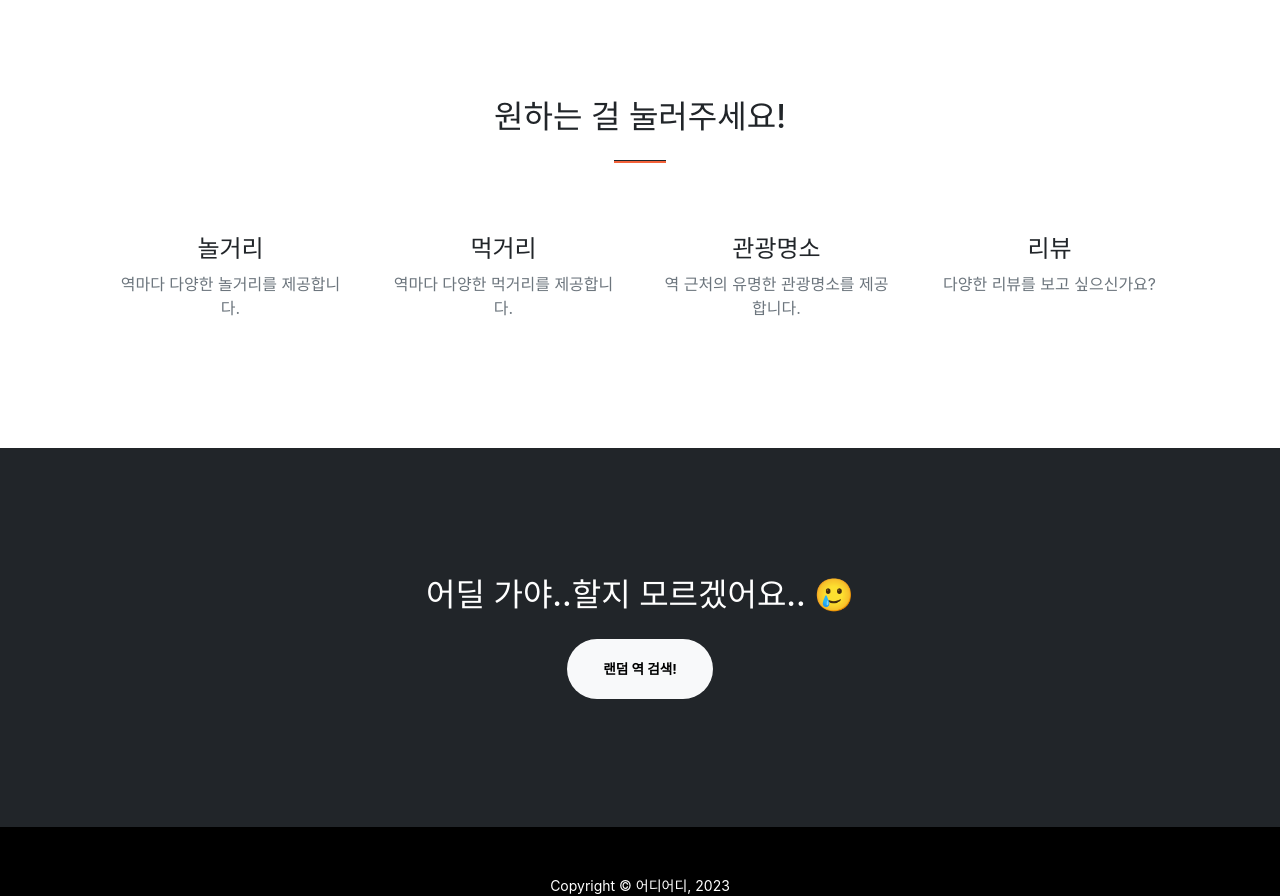
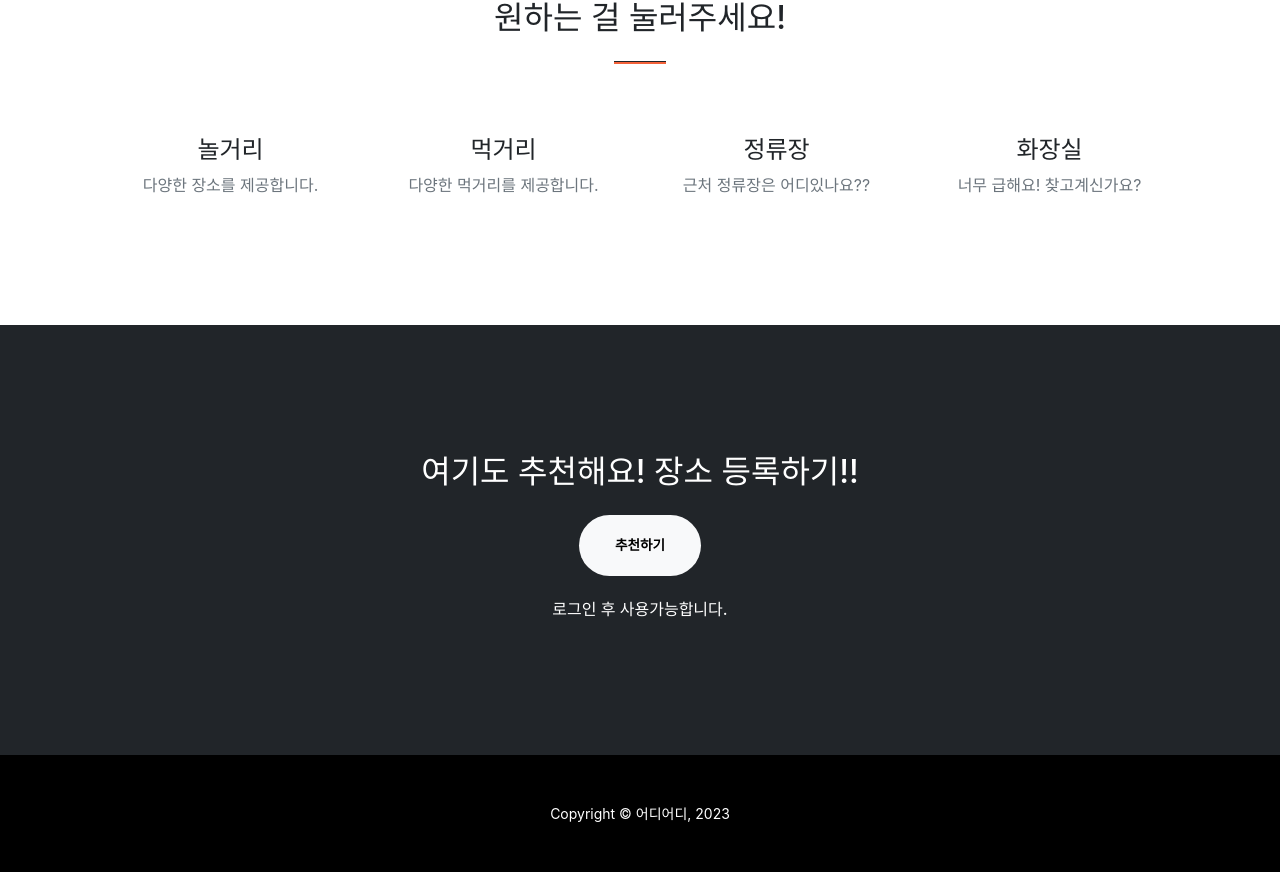
Before and after one commit to kkhhae/where-where, a React (Create React App) app in the folder wheresubway-react/: page / in a window 1280 px wide. Shown: the part 1775-2671 px from the top of the page. After the commit the page ends 2647 px from the top, so only its background shows below. Built offline with nearby package versions, Linux system fonts and the light colour scheme; some icons are missing.

Commit message:
메인화면수정

```diff
--- a/wheresubway-react/src/Map/SideButtons.jsx
+++ b/wheresubway-react/src/Map/SideButtons.jsx
@@ -57,14 +57,20 @@ function SideButtons({ onFetchStationInfo, setKeywordForSearch, keyword}) {
             <button
                 className={styles.sideButton}
                 style={{ zIndex: 1001, top: '30vh' }}
-                onClick={() => handleButtonClick(`주변공원`, 'play')}>
+                onClick={() => handleButtonClick(`주변공원`, 'park')}>
                  공원🌲
             </button>
             <button
                 className={styles.sideButton}
                 style={{ zIndex: 1001, top: '35vh' }}
-                onClick={() => handleButtonClick(`주변정류장`, 'play')}>
+                onClick={() => handleButtonClick(`주변정류장`, 'busstop')}>
                  정류장🚌
+            </button>
+            <button
+                className={styles.sideButton}
+                style={{ zIndex: 1001, top: '40vh' }}
+                onClick={() => handleButtonClick(`주변화장실`, 'toilet')}>
+                 화장실🚾
             </button>
         </div>
     );
--- a/wheresubway-react/src/Map/index.jsx
+++ b/wheresubway-react/src/Map/index.jsx
@@ -32,7 +32,8 @@
 
     //메인 검색결과값 가져오기
     const location = useLocation();
-    const keywordFromFirstPage = location.state?.keyword || "";
+    const keywordFromMain = location.state?.keyword;
+    // const keywordFromFirstPage = location.state?.keyword || "";
 
 
 
@@ -50,10 +51,10 @@
         setMap(createdMap);
 
 
-        if (keywordFromFirstPage && keywordFromFirstPage !== keyword) {
-          setKeyword(keywordFromFirstPage);
-          handleSearch(keywordFromFirstPage); // 메인 페이지에서 넘어온 키워드로 검색 실행
-        }
+        // if (keywordFromFirstPage && keywordFromFirstPage !== keyword) {
+        //   setKeyword(keywordFromFirstPage);
+        //   handleSearch(keywordFromFirstPage); // 메인 페이지에서 넘어온 키워드로 검색 실행
+        // }
 
     }, []);
 
@@ -82,6 +83,16 @@
         }
     }, [newKeyword]); // keyword가 변경될 때마다 검색 실행
 
+
+    useEffect(() => {
+        if (keywordFromMain) {
+            // SideButtons 컴포넌트의 handleButtonClick 함수와 유사한 로직
+            setKeywordForSearch(keywordFromMain);
+        }
+    }, [keywordFromMain]);
+
+
+    /* ------------------------기능들 ------------------------- */
 
     //서치버튼 실행
     const handleSearch = async () => {
--- a/wheresubway-react/src/views/main/index.jsx
+++ b/wheresubway-react/src/views/main/index.jsx
@@ -14,6 +14,11 @@ function Main(props) {
         });
     }
 
+    const gotoMapWithKeyword = (keyword) => {
+        navigate('/map', {
+            state: { keyword: keyword }
+        });
+    }
 
 
   return (
@@ -63,8 +68,8 @@ function Main(props) {
                                 <div></div>
                             </div>
                         </div>
-                        <hr className="divider divider-light" />
-                        <p className="text-white-75 mb-4" ><a  href=''>다른역 더 보기 👉</a></p>
+                        {/* <hr className="divider divider-light" /> */}
+                        {/* <p className="text-white-75 mb-4" ><a  href=''>다른역 더 보기 👉</a></p> */}
                     </div>
                 </div>
             </div>
@@ -76,32 +81,32 @@ function Main(props) {
                 <h2 className="text-center mt-0">원하는 걸 눌러주세요! </h2>
                 <hr className="divider" />
                 <div className="row gx-4 gx-lg-5">
-                    <div className="col-lg-3 col-md-6 text-center">
+                    <div className="col-lg-3 col-md-6 text-center" onClick={() => gotoMapWithKeyword('주변명소')} >
                         <div className="mt-5">
                             <div className="mb-2"><i className="bi-gem fs-1 text-primary"></i></div>
                             <h3 className="h4 mb-2">놀거리</h3>
-                            <p className="text-muted mb-0"><a href='' >역마다 다양한 놀거리를 제공합니다.</a></p>
+                            <p className="text-muted mb-0"><a >다양한 장소를 제공합니다.</a></p>
                         </div>
                     </div>
-                    <div className="col-lg-3 col-md-6 text-center">
+                    <div className="col-lg-3 col-md-6 text-center"  onClick={() => gotoMapWithKeyword('주변맛집')}>
                         <div className="mt-5">
                             <div className="mb-2"><i className="bi-laptop fs-1 text-primary"></i></div>
                             <h3 className="h4 mb-2">먹거리</h3>
-                            <p className="text-muted mb-0"><a href=''>역마다 다양한 먹거리를 제공합니다.</a></p>
+                            <p className="text-muted mb-0"><a  >다양한 먹거리를 제공합니다.</a></p>
                         </div>
                     </div>
-                    <div className="col-lg-3 col-md-6 text-center">
+                    <div className="col-lg-3 col-md-6 text-center"  onClick={() => gotoMapWithKeyword('정류장')}>
                         <div className="mt-5">
                             <div className="mb-2"><i className="bi-globe fs-1 text-primary"></i></div>
-                            <h3 className="h4 mb-2">관광명소</h3>
-                            <p className="text-muted mb-0"><a href=''>역 근처의 유명한 관광명소를 제공합니다. </a></p>
+                            <h3 className="h4 mb-2">정류장</h3>
+                            <p className="text-muted mb-0"><a >근처 정류장은 어디있나요??</a></p>
                         </div>
                     </div>
-                    <div className="col-lg-3 col-md-6 text-center">
+                    <div className="col-lg-3 col-md-6 text-center" onClick={() => gotoMapWithKeyword('화장실')}>
                         <div className="mt-5">
                             <div className="mb-2"><i className="bi-heart fs-1 text-primary"></i></div>
-                            <h3 className="h4 mb-2">리뷰</h3>
-                            <p className="text-muted mb-0"><a href=''>다양한 리뷰를 보고 싶으신가요?</a></p>
+                            <h3 className="h4 mb-2">화장실</h3>
+                            <p className="text-muted mb-0"><a >너무 급해요! 찾고계신가요?</a></p>
                         </div>
                     </div>
                 </div>
@@ -110,9 +115,11 @@ function Main(props) {
 
         <section className="page-section bg-dark text-white">
             <div className="container px-4 px-lg-5 text-center">
-                <h2 className="mb-4">어딜 가야..할지 모르겠어요.. 🥲</h2>
-                <a className="btn btn-light btn-xl" href=''>랜덤 역 검색!</a>
+                <h2 className="mb-4">여기도 추천해요! 장소 등록하기!!</h2>
+                <a className="btn btn-light btn-xl" href=''>추천하기</a>
             </div>
+            <br></br>
+            <h6 style={{textAlign:"center"}}> 로그인 후 사용가능합니다.</h6>
         </section>
 
     </div>
--- a/wheresubway-react/src/views/unusedMap/index.jsx
+++ b/wheresubway-react/src/views/unusedMap/index.jsx
@@ -4,7 +4,7 @@ import KeywordContext from '../../Component/useKeyword';
 import KakaoMap from '../../kakaoMapApi';
 
 
-
+//미사용
 function Station(props) {
     const {keyword, setKeyword} = useContext(KeywordContext);
     const [stationInfos, setStationInfos] = useState([]);
```
Also changed, not shown: 1 other file (tests, documents, lock files or other folders).
